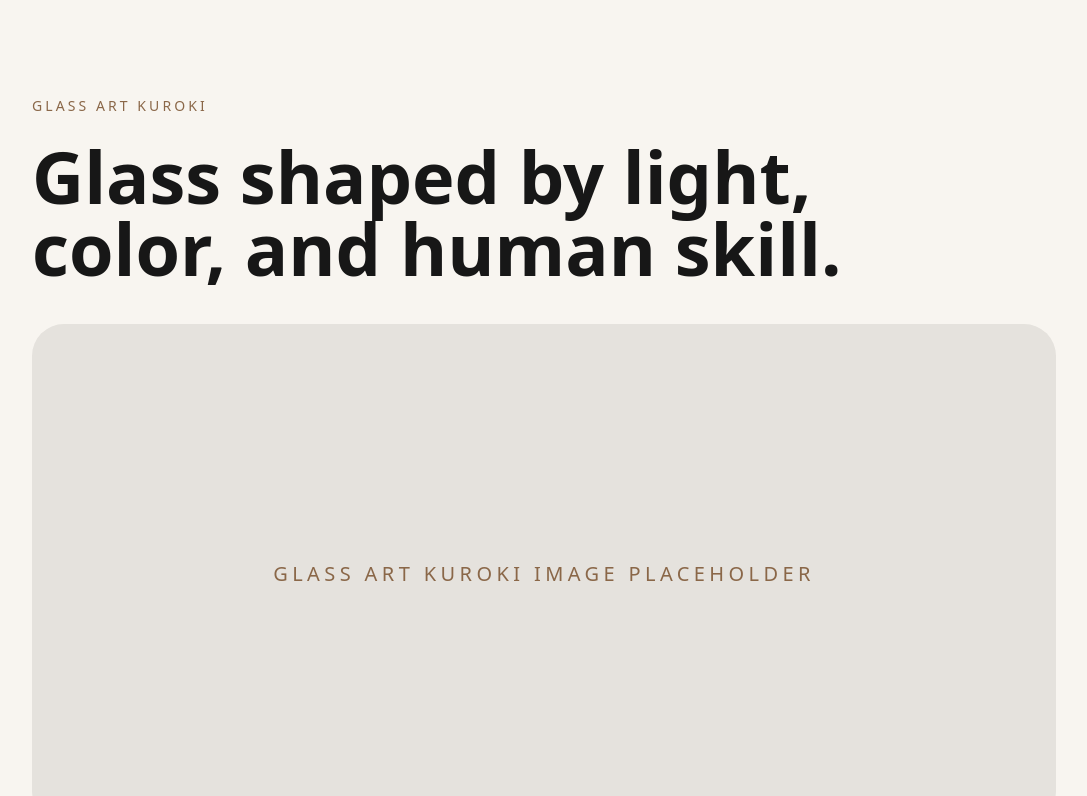
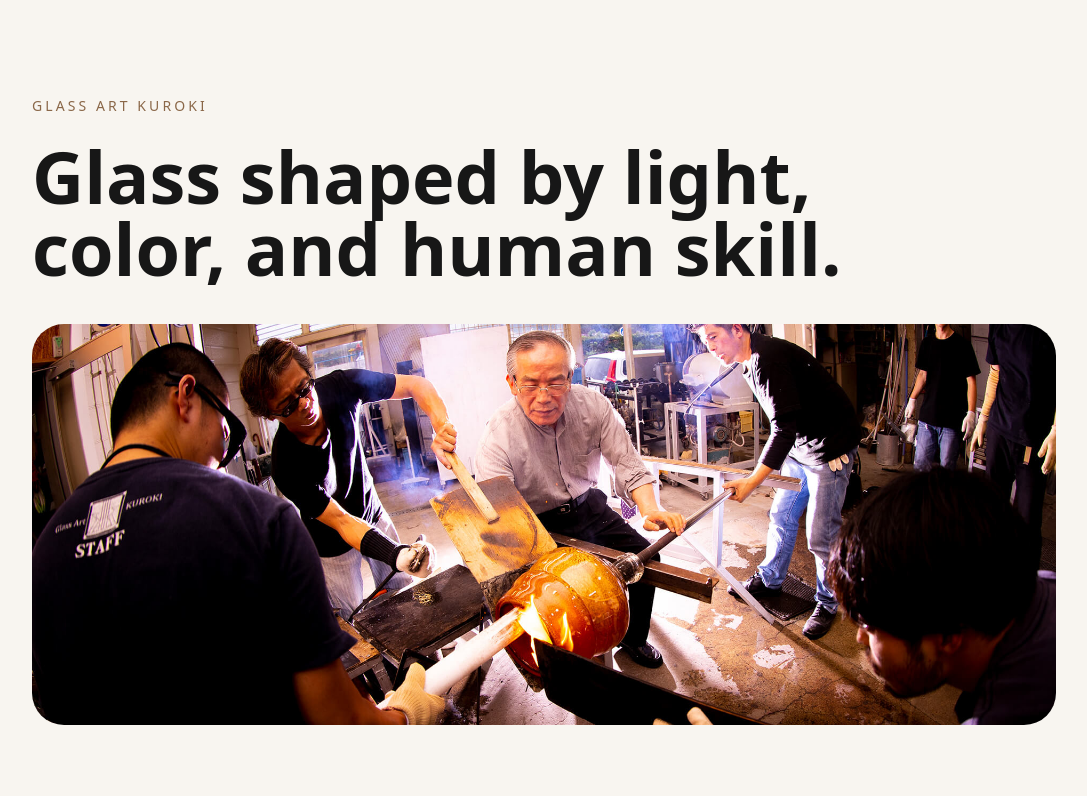
Before and after one commit to Watsugi/watsugi-website, a Next.js app: page /artisans/glass-art-kuroki in a window 1280 px wide. Shown: the top 796 px of the page, without its empty margins (96-1183 px from the left). Built offline with nearby package versions, Linux system fonts and the light colour scheme.

Commit message:
Add Glass Art Kuroki hero image

```diff
--- a/app/artisans/glass-art-kuroki/page.tsx
+++ b/app/artisans/glass-art-kuroki/page.tsx
@@ -13,10 +13,12 @@ export default function GlassArtKurokiPage() {
             <br />
             color, and human skill.
           </h1>
-          <div className="mb-16 h-[500px] rounded-[32px] bg-[#E5E2DD] flex items-center justify-center">
-  <p className="tracking-[0.22em] text-[#8A6748] text-xl">
-    GLASS ART KUROKI IMAGE PLACEHOLDER
-  </p>
+         <div className="mb-16 overflow-hidden rounded-[32px]">
+  <img
+    src="/images/glass-art-kuroki/hero.jpg"
+    alt="Glass Art Kuroki artisans at work"
+    className="w-full h-auto"
+  />
 </div>
 
           <div className="space-y-8 text-lg leading-8 text-[#5F5A52]">
```
